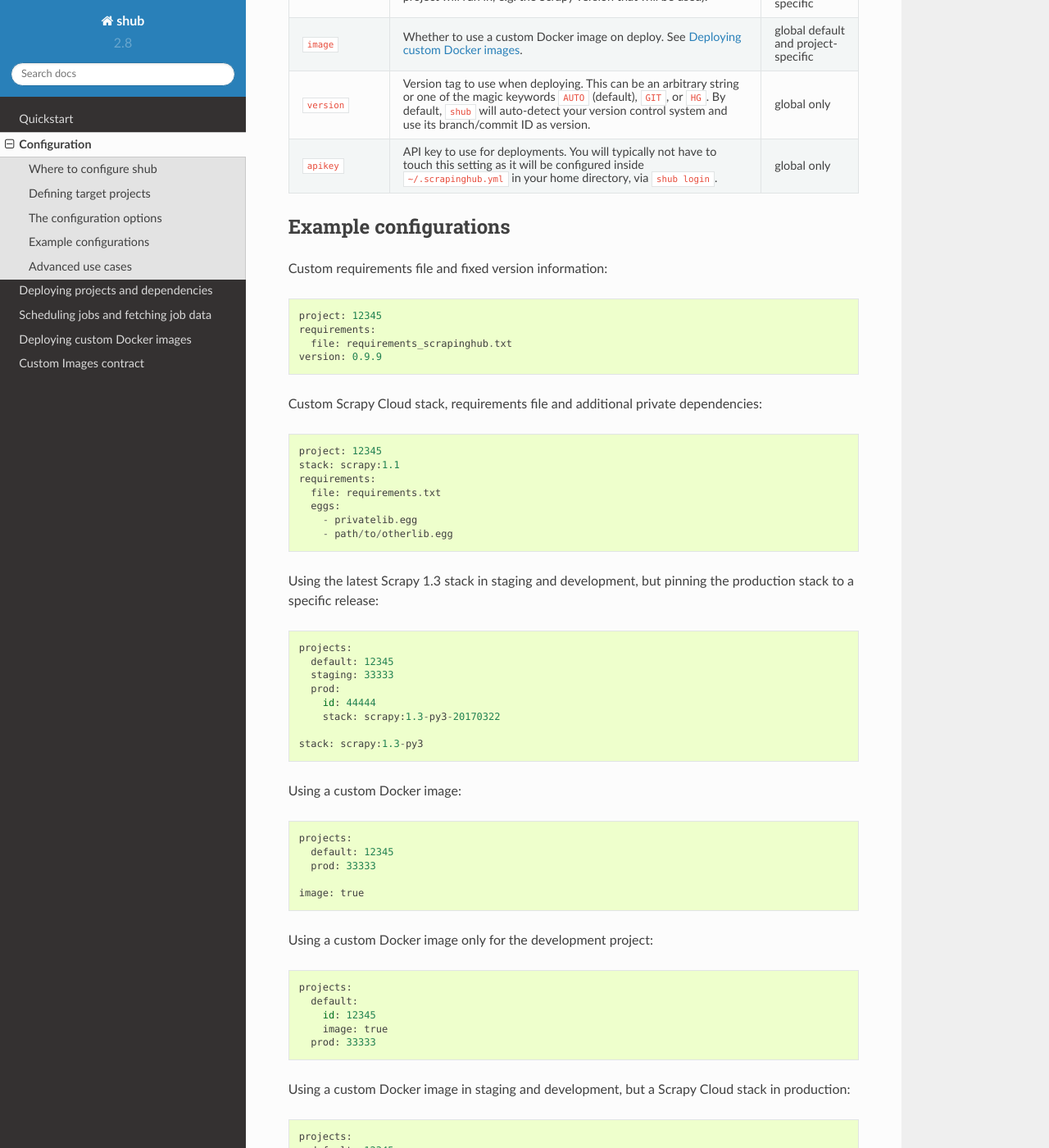
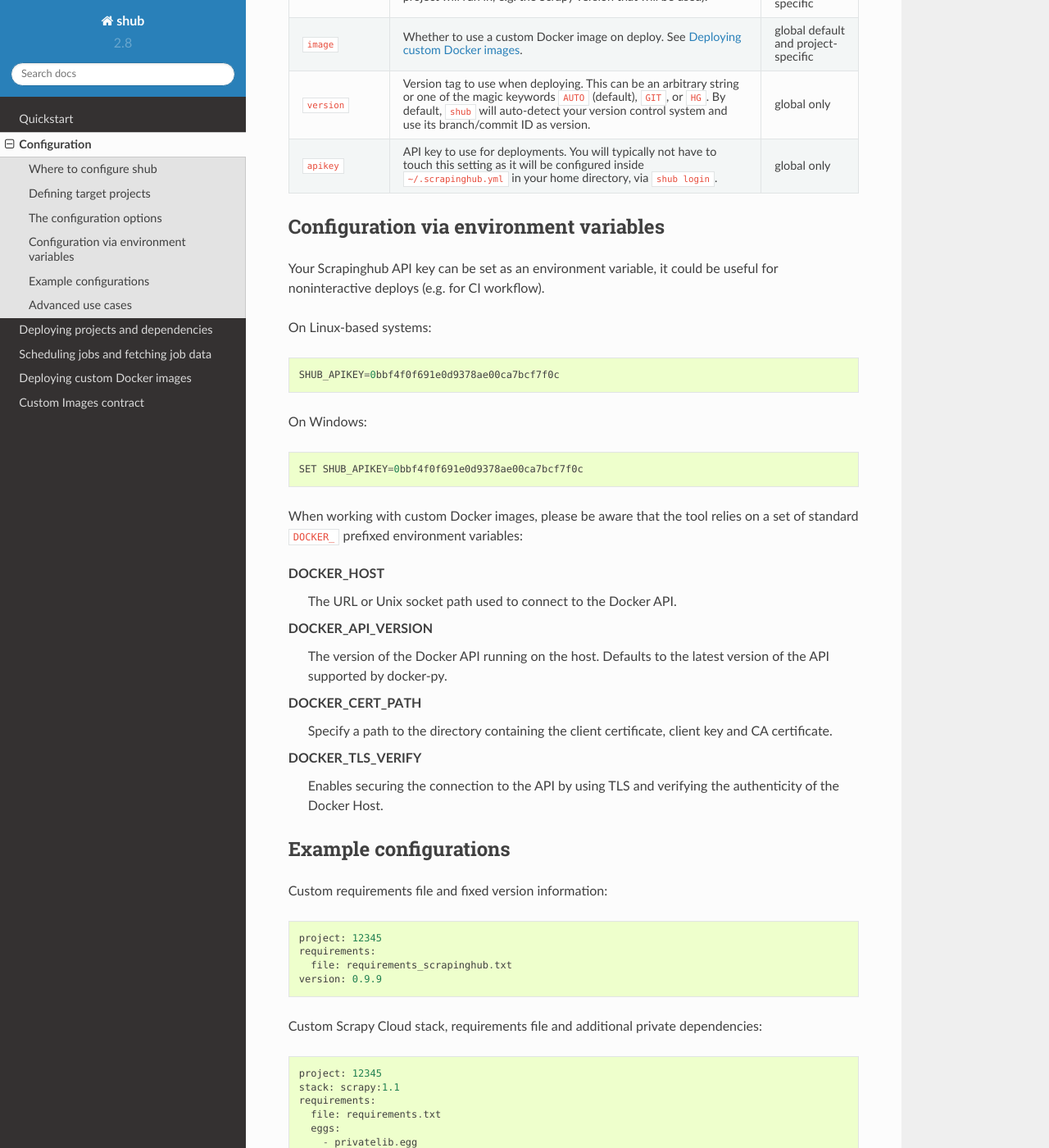
Before and after one commit to scrapinghub/shub, a Sphinx documentation site: the page built from docs/configuration.rst, in a window 1280 px wide and 1400 px high, scrolled down 1758 px. Shown: the whole window at 82% size. Built offline with Sphinx 7.4.7 and the Read the Docs theme 2.0.0, drawn with Linux system fonts in a browser that asks for light colours.

Commit message:
Describe using environment variables

```diff
--- a/docs/configuration.rst
+++ b/docs/configuration.rst
@@ -105,6 +105,40 @@ Option            Description                                   Scope
 
 .. _`Scrapy Cloud stack`: https://helpdesk.scrapinghub.com/support/solutions/articles/22000200402-scrapy-cloud-stacks
 
+.. _configuration-environment:
+
+Configuration via environment variables
+---------------------------------------
+
+Your Scrapinghub API key can be set as an environment variable, it could
+be useful for noninteractive deploys (e.g. for CI workflow).
+
+On Linux-based systems::
+
+    SHUB_APIKEY=0bbf4f0f691e0d9378ae00ca7bcf7f0c
+
+On Windows::
+
+    SET SHUB_APIKEY=0bbf4f0f691e0d9378ae00ca7bcf7f0c
+
+When working with custom Docker images, please be aware that the tool relies
+on a set of standard ``DOCKER_`` prefixed environment variables:
+
+DOCKER_HOST
+    The URL or Unix socket path used to connect to the Docker API.
+
+DOCKER_API_VERSION
+    The version of the Docker API running on the host. Defaults to the
+    latest version of the API supported by docker-py.
+
+DOCKER_CERT_PATH
+    Specify a path to the directory containing the client certificate,
+    client key and CA certificate.
+
+DOCKER_TLS_VERIFY
+    Enables securing the connection to the API by using TLS and verifying
+    the authenticity of the Docker Host.
+
 
 Example configurations
 ----------------------
--- a/docs/quickstart.rst
+++ b/docs/quickstart.rst
@@ -41,7 +41,9 @@ Start by logging in::
 
 This will save your Scrapinghub API key to a file in your home directory
 (``~/.scrapinghub.yml``) and is necessary for access to projects associated
-with your Scrapinghub account.
+with your Scrapinghub account. Alternatively, you can set your Scrapinghub
+API key as an environment variable, check :ref:`an appropriate section
+<configuration-environment>`.
 
 Next, navigate to a Scrapy project that you wish to upload to Scrapinghub. You
 can deploy it to Scrapy Cloud via::
```
